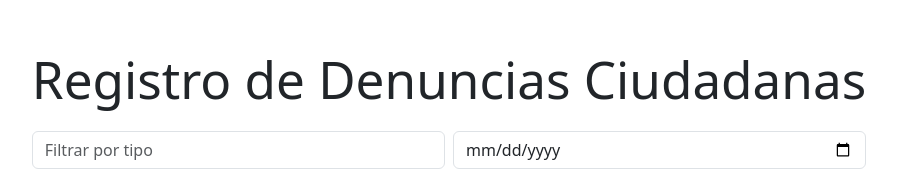
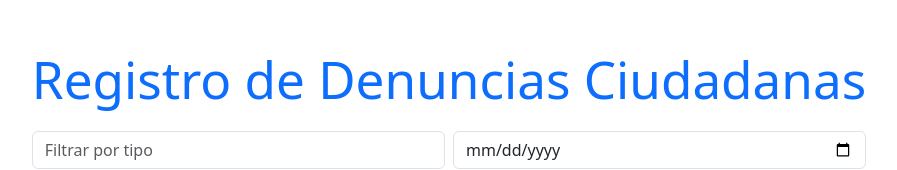
Before and after one commit to rippyayoos/AppReact, a React (Vite) app: page / in a window 1280 px wide. Shown: the part 163-333 px from the top of the page, without its empty margins (191-1088 px from the left). Built offline with nearby package versions, Linux system fonts and the light colour scheme; no server answers.

Commit message:
se hace mejora de codigo y legibilidad

```diff
--- a/src/App.jsx
+++ b/src/App.jsx
@@ -51,7 +51,7 @@ function App() {
 
   return (
     <div className="container mt-4">
-      <h1 className="mb-4">Registro de Denuncias Ciudadanas</h1>
+      <h1 className="mb-4 text-primary">Registro de Denuncias Ciudadanas</h1>
       <Filtros tipo={filtroTipo} fecha={filtroFecha} onFiltro={filtrar} />
       <DenunciaForm onAgregar={agregarDenuncia} />
       <DenunciaList
--- a/src/components/ClimaActual.jsx
+++ b/src/components/ClimaActual.jsx
@@ -27,11 +27,7 @@ const ClimaActual = () => {
   if (error) return <div style={{ color: 'red' }}>{error}</div>;
 
   return clima ? (
-    <div style={{ marginTop: '1rem', padding: '1rem', border: '1px solid #ccc' }}>
-      <h2>Clima Actual</h2>
-      <p>Temperatura: {clima.temperature}°C</p>
-      <p>Viento: {clima.windspeed} km/h</p>
-    </div>
+     <div className="card mt-4"> <div className="card-body"> <h5 className="card-title">Clima Actual</h5> <p className="card-text">Temperatura: {clima.temperature}°C</p> <p className="card-text">Viento: {clima.windspeed} km/h</p> </div> </div>
   ) : null;
 };
 
```
